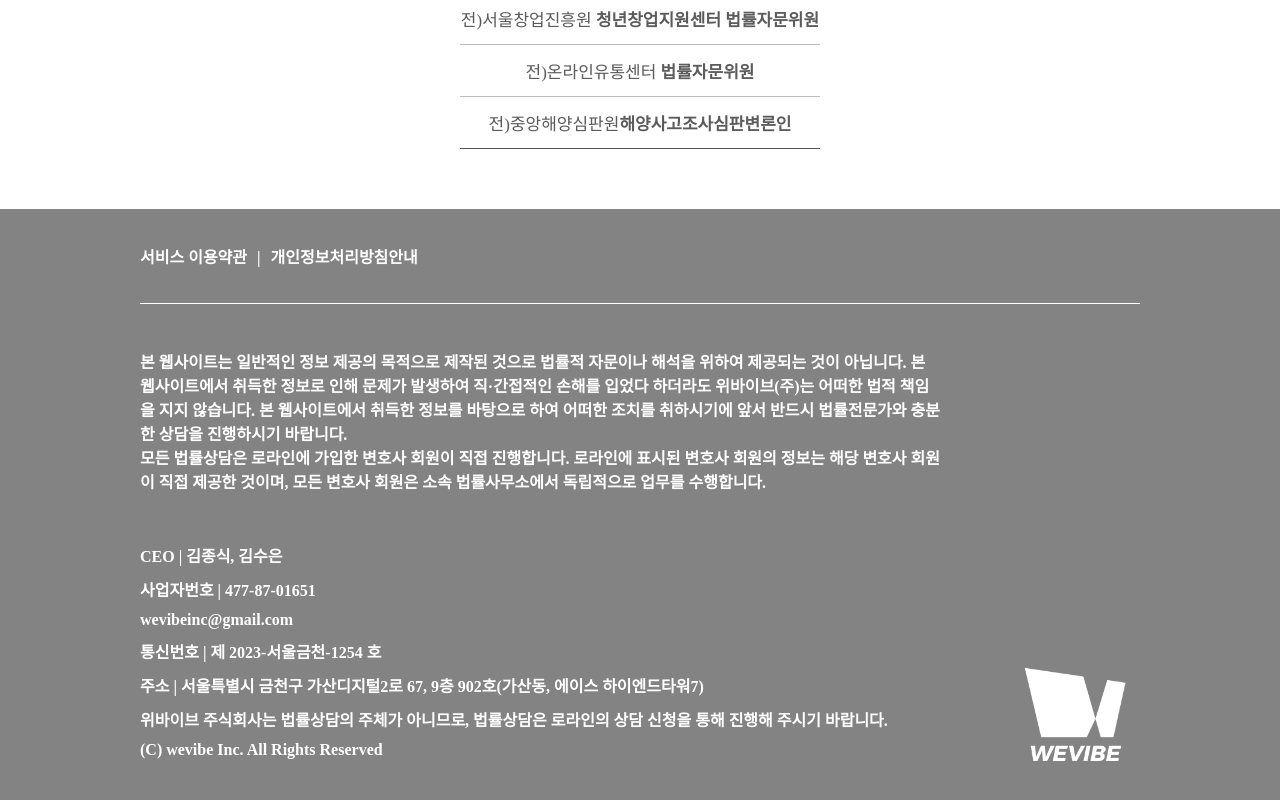
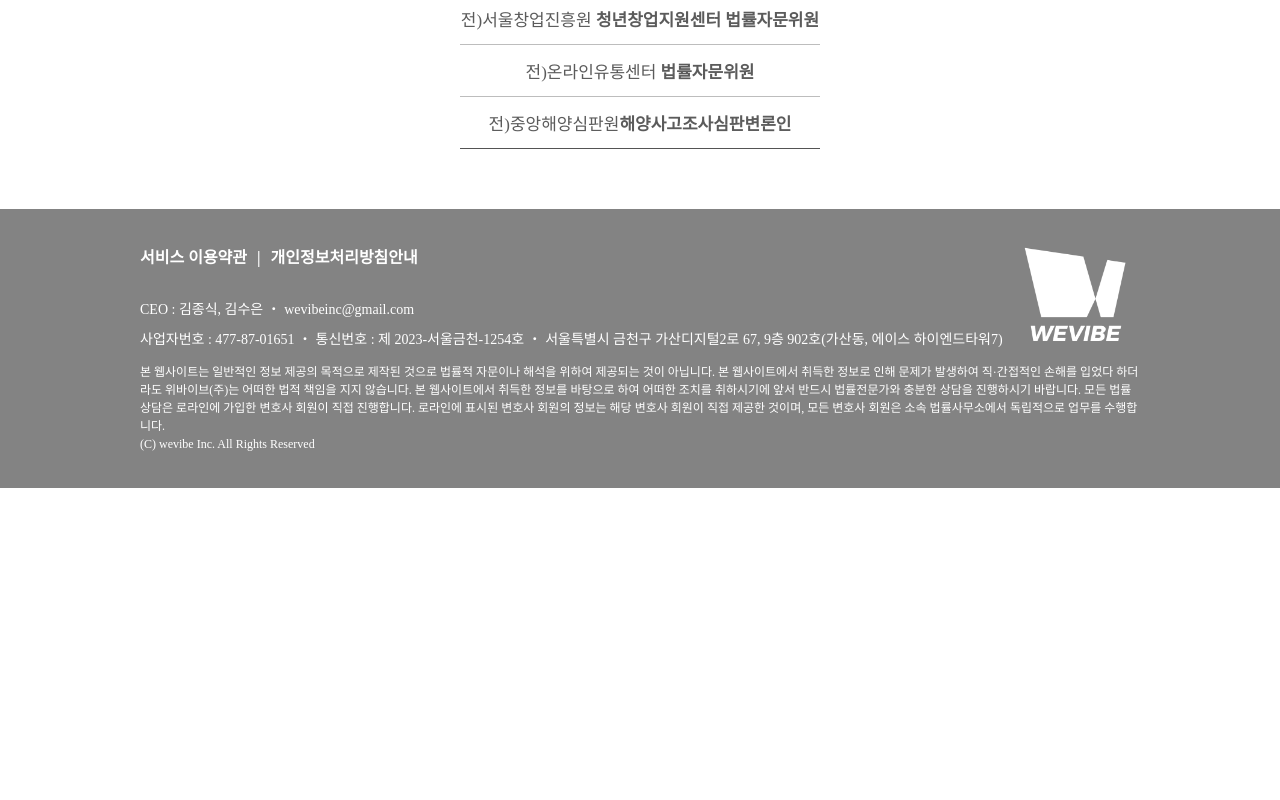
Before and after one commit to LyncareProject/LawLine, a React (Create React App) app in the folder client/: page / in a window 1280 px wide. Shown: the part 2117-2917 px from the top of the page. After the commit the page ends 2605 px from the top, so only its background shows below. Built offline with nearby package versions, Linux system fonts and the light colour scheme.

Commit message:
Footer 메인화면 제외하고 보여짐, Footer 레이아웃 변경

```diff
--- a/client/src/App.js
+++ b/client/src/App.js
@@ -1,4 +1,4 @@
-import { Routes, Route } from "react-router-dom";
+import { Routes, Route, Outlet } from "react-router-dom";
 
 import "./App.css";
 import Main from "./pages/Main/Main";
@@ -36,6 +36,15 @@ function App() {
   const [windowWidth, setWindowWidth] = useState(window.innerWidth);
   const dispatch = useDispatch();
 
+  const Layout = () => {
+    return (
+      <div>
+        <Outlet />
+        {windowWidth >= 768 ? <Footer /> : null}
+      </div>
+    );
+  };
+
   // 브라우저 넓이 측정
   useEffect(() => {
     const handleResize = () => {
@@ -65,14 +74,15 @@ function App() {
     }
   }, [dispatch]);
 
-
   return (
     <ScrollToTop>
       <div className="App">
         <ToastContainer />
         {windowWidth >= 768 ? <Header /> : <MobileHeader />}
         <Routes>
-          <Route path="/" element={<Main />} />
+          <Route element={<Layout />}>
+            <Route path="/" element={<Main />} />
+          </Route>
           <Route path="/Inquiry" element={<Inquiry />} />
           <Route path="/counsel" element={<Counsel />} />
           <Route path="/counsel/confirm" element={<CounselConfirm />} />
@@ -94,7 +104,7 @@ function App() {
 
           <Route path="/:path" element={<ForwardingLink />} />
         </Routes>
-        {windowWidth >= 768 ? <Footer /> : <MobileFooter />}
+        {windowWidth <= 768 ? <MobileFooter /> : null}
       </div>
     </ScrollToTop>
   );
--- a/client/src/components/Footer/Footer.jsx
+++ b/client/src/components/Footer/Footer.jsx
@@ -5,42 +5,43 @@ const Footer = () => {
   return (
     <div className={styles.footer}>
       <div className={styles.wrap}>
-        <div className={styles.head}>
-          <a href="/provison">서비스 이용약관</a>
-          <span>|</span>
-          <a href="/privacy">개인정보처리방침안내</a>
-        </div>
         <div className={styles.body}>
-          <div className={styles.left}>
+          <div className={styles.flex}>
+            <div className={styles.left}>
+              <div className={styles.head}>
+                <a href="/provison">서비스 이용약관</a>
+                <span>|</span>
+                <a href="/privacy">개인정보처리방침안내</a>
+              </div>
+              <p>CEO : 김종식, 김수은 ・ wevibeinc@gmail.com</p>
+              <p>
+                사업자번호 : 477-87-01651 ・ 통신번호 : 제 2023-서울금천-1254호
+                ・ 서울특별시 금천구 가산디지털2로 67, 9층 902호(가산동, 에이스
+                하이엔드타워7)
+              </p>
+              {/* <p>
+              위바이브 주식회사는 법률상담의 주체가 아니므로, 법률상담은
+              로라인의 상담 신청을 통해 진행해 주시기 바랍니다.
+            </p> */}
+            </div>
+            <div className={styles.right}>
+              <img src={FooterLogo} alt="FooterLogo" />
+            </div>
+          </div>
+          <div className={styles.responsibility}>
             <p>
               본 웹사이트는 일반적인 정보 제공의 목적으로 제작된 것으로 법률적
               자문이나 해석을 위하여 제공되는 것이 아닙니다. 본 웹사이트에서
               취득한 정보로 인해 문제가 발생하여 직·간접적인 손해를 입었다
               하더라도 위바이브(주)는 어떠한 법적 책임을 지지 않습니다. 본
               웹사이트에서 취득한 정보를 바탕으로 하여 어떠한 조치를 취하시기에
-              앞서 반드시 법률전문가와 충분한 상담을 진행하시기 바랍니다.
-              <br />
-              모든 법률상담은 로라인에 가입한 변호사 회원이 직접 진행합니다.
-              로라인에 표시된 변호사 회원의 정보는 해당 변호사 회원이 직접
-              제공한 것이며, 모든 변호사 회원은 소속 법률사무소에서 독립적으로
-              업무를 수행합니다.
-            </p>
-            <p>CEO | 김종식, 김수은</p>
-            <p>사업자번호 | 477-87-01651</p>
-            <p>wevibeinc@gmail.com</p>
-            <p>통신번호 | 제 2023-서울금천-1254 호</p>
-            <p>
-              주소 | 서울특별시 금천구 가산디지털2로 67, 9층 902호(가산동,
-              에이스 하이엔드타워7)
-            </p>
-            <p>
-              위바이브 주식회사는 법률상담의 주체가 아니므로, 법률상담은
-              로라인의 상담 신청을 통해 진행해 주시기 바랍니다.
+              앞서 반드시 법률전문가와 충분한 상담을 진행하시기 바랍니다. 모든
+              법률상담은 로라인에 가입한 변호사 회원이 직접 진행합니다. 로라인에
+              표시된 변호사 회원의 정보는 해당 변호사 회원이 직접 제공한 것이며,
+              모든 변호사 회원은 소속 법률사무소에서 독립적으로 업무를
+              수행합니다.
             </p>
             <p>(C) wevibe Inc. All Rights Reserved</p>
-          </div>
-          <div className={styles.right}>
-            <img src={FooterLogo} alt="FooterLogo" />
           </div>
         </div>
       </div>
--- a/client/src/components/Footer/Footer.module.css
+++ b/client/src/components/Footer/Footer.module.css
@@ -11,8 +11,8 @@
   margin: 0 auto;
 }
 .head {
-  padding: 35px 0;
-  border-bottom: 1px solid #fff;
+  padding-bottom: 20px;
+  /* border-bottom: 1px solid #fff; */
 }
 .head a {
   text-decoration: none;
@@ -27,7 +27,7 @@
   margin-left: 10px;
 }
 .body {
-  display: flex;
+  /* display: flex; */
   padding: 35px 0;
 }
 .left {
@@ -35,24 +35,35 @@
 }
 .left p {
   margin: 10px 0;
+  font-size: 14px;
+  font-weight: normal;
 }
-.left p:first-child {
+/* .left p:first-child {
   margin-bottom: 50px;
+} */
+
+.flex {
+  display: flex;
 }
+
+.responsibility {
+  width: 100%;
+  margin-top: 5px;
+  font-size: 12px;
+  line-height: 18px;
+  font-weight: normal;
+}
+
 /* .left p:last-child {
   margin-top: 50px;
 } */
 .right {
-  flex: 1;
-  display: flex;
-  justify-content: flex-end;
-  align-items: flex-end;
 }
 .right img {
   width: 130px;
 }
-.Footer_footer__kXlYa .Footer_wrap__yqYx5{
-   width: 80%;
+.Footer_footer__kXlYa .Footer_wrap__yqYx5 {
+  width: 80%;
 }
 @media (max-width: 768px) {
   .wrap {
--- a/client/src/components/MobileFooter/MobileFooter.module.css
+++ b/client/src/components/MobileFooter/MobileFooter.module.css
@@ -27,7 +27,7 @@
   margin: 0 auto;
 }
 .head {
-  padding: 35px 0;
+  padding: 20px 0;
   border-bottom: 1px solid #fff;
 }
 .head a {
@@ -42,28 +42,49 @@
 .head a:last-child {
   margin-left: 10px;
 }
+
+.head span {
+  padding: 0 55px;
+}
 .body {
   display: flex;
   padding: 35px 0;
+  width: 100%;
+  margin-top: 5px;
+  font-size: 12px;
+  line-height: 18px;
+  font-weight: normal;
 }
 .left {
   flex: 4;
 }
 .left p {
-  margin: 10px 0;
+  /* margin: 10px 0; */
+  text-align: justify;
 }
 .left p:first-child {
-  margin-bottom: 50px;
+  margin-bottom: 10px;
+}
+
+.left .ceo {
+  text-align: center;
 }
 
 .right {
   flex: 1;
   display: flex;
-  justify-content: flex-end;
-  align-items: flex-end;
 }
 .right img {
   width: 130px;
+}
+
+.responsibility {
+  text-align: justify;
+  width: 100%;
+  margin-top: 5px;
+  font-size: 12px;
+  line-height: 18px;
+  font-weight: normal;
 }
 @media (max-width: 768px) {
   .footer {
@@ -77,15 +98,15 @@
   }
   .body {
     display: flex;
-    padding: 35px 0;
-    flex-direction: column;
+    padding: 10px 0;
+    flex-direction: row-reverse;
     align-items: center;
   }
   .left p:first-child {
-    text-align: left;
+    /* text-align: left; */
     line-height: 2em;
   }
   .right {
-    padding: 35px 0;
+    /* padding: 35px 0; */
   }
 }
--- a/client/src/components/MobileFooter/MoblieFooter.jsx
+++ b/client/src/components/MobileFooter/MoblieFooter.jsx
@@ -30,37 +30,35 @@ const MobileFooter = () => {
               <a href="/privacy">개인정보처리방침안내</a>
             </div>
             <div className={styles.body}>
-              <div className={styles.left}>
-                <p>
-                  본 웹사이트는 일반적인 정보 제공의 목적으로 제작된 것으로
-                  법률적 자문이나 해석을 위하여 제공되는 것이 아닙니다. 본
-                  웹사이트에서 취득한 정보로 인해 문제가 발생하여 직·간접적인
-                  손해를 입었다 하더라도 위바이브(주)는 어떠한 법적 책임을 지지
-                  않습니다. 본 웹사이트에서 취득한 정보를 바탕으로 하여 어떠한
-                  조치를 취하시기에 앞서 반드시 법률전문가와 충분한 상담을
-                  진행하시기 바랍니다.
-                  <br />
-                  모든 법률상담은 로라인에 가입한 변호사 회원이 직접 진행합니다.
-                  로라인에 표시된 변호사 회원의 정보는 해당 변호사 회원이
-                  직접 제공한 것이며, 모든 변호사 회원은 소속 법률사무소에서
-                  독립적으로 업무를 수행합니다.
-                </p>
-                <p>CEO | 김종식, 김수은</p>
-                <p>사업자번호 | 477-87-01651</p>
-                <p>wevibeinc@gmail.com</p>
-                <p>통신번호 | 제 2023-서울금천-1254 호</p>
-                <p>
-                  주소 | 서울특별시 금천구 가산디지털2로 67, 9층 902호(가산동,
-                  에이스 하이엔드타워7)
-                </p>
-                <p>
-                  위바이브 주식회사는 법률상담의 주체가 아니므로, 법률상담은
-                  로라인의 상담 신청을 통해 진행해 주시기 바랍니다.
-                </p>
-              </div>
               <div className={styles.right}>
                 <img src={FooterLogo} alt="FooterLogo" />
               </div>
+              <div className={styles.left}>
+                <p className={styles.ceo}>CEO : 김종식, 김수은</p>
+                <p>
+                  서울특별시 금천구 가산디지털2로 67, 9층 902호 (가산동, 에이스
+                  하이엔드타워7) ・ 통신번호 : 제 2023-서울금천-1254 호
+                </p>
+                <p>사업자번호 : 477-87-01651 ・ wevibeinc@gmail.com</p>
+                {/* <p>
+                  위바이브 주식회사는 법률상담의 주체가 아니므로, 법률상담은
+                  로라인의 상담 신청을 통해 진행해 주시기 바랍니다.
+                </p> */}
+              </div>
+            </div>
+            <div className={styles.responsibility}>
+              <p>
+                본 웹사이트는 일반적인 정보 제공의 목적으로 제작된 것으로 법률적
+                자문이나 해석을 위하여 제공되는 것이 아닙니다. 본 웹사이트에서
+                취득한 정보로 인해 문제가 발생하여 직·간접적인 손해를 입었다
+                하더라도 위바이브(주)는 어떠한 법적 책임을 지지 않습니다. 본
+                웹사이트에서 취득한 정보를 바탕으로 하여 어떠한 조치를
+                취하시기에 앞서 반드시 법률전문가와 충분한 상담을 진행하시기
+                바랍니다. 모든 법률상담은 로라인에 가입한 변호사 회원이 직접
+                진행합니다. 로라인에 표시된 변호사 회원의 정보는 해당 변호사
+                회원이 직접 제공한 것이며, 모든 변호사 회원은 소속
+                법률사무소에서 독립적으로 업무를 수행합니다.
+              </p>
             </div>
           </div>
         </div>
```
Also changed, not shown: 2 other files (tests, documents, lock files or other folders).
